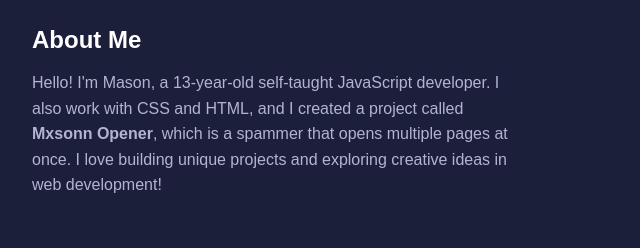
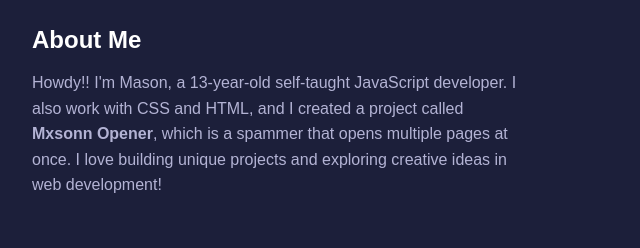
Before and after one commit to MxsonnGithub/portfolio-2, a plain HTML site: page index.html in a window 1280 px wide. Shown: the part 123-371 px from the top of the page, 0-640 px from the left. Drawn offline with Linux system fonts and the light colour scheme.

Commit message:
Update index.html

```diff
--- a/index.html
+++ b/index.html
@@ -18,7 +18,7 @@
             <div class="about-me">
                 <h3>About Me</h3>
                 <p>
-                    Hello! I'm Mason, a 13-year-old self-taught JavaScript developer. I also work with CSS and HTML,
+                    Howdy!! I'm Mason, a 13-year-old self-taught JavaScript developer. I also work with CSS and HTML,
                     and I created a project called <strong>Mxsonn Opener</strong>,
                     which is a spammer that opens multiple pages at once. I love building unique projects and exploring creative ideas in web development!
                 </p>
```
